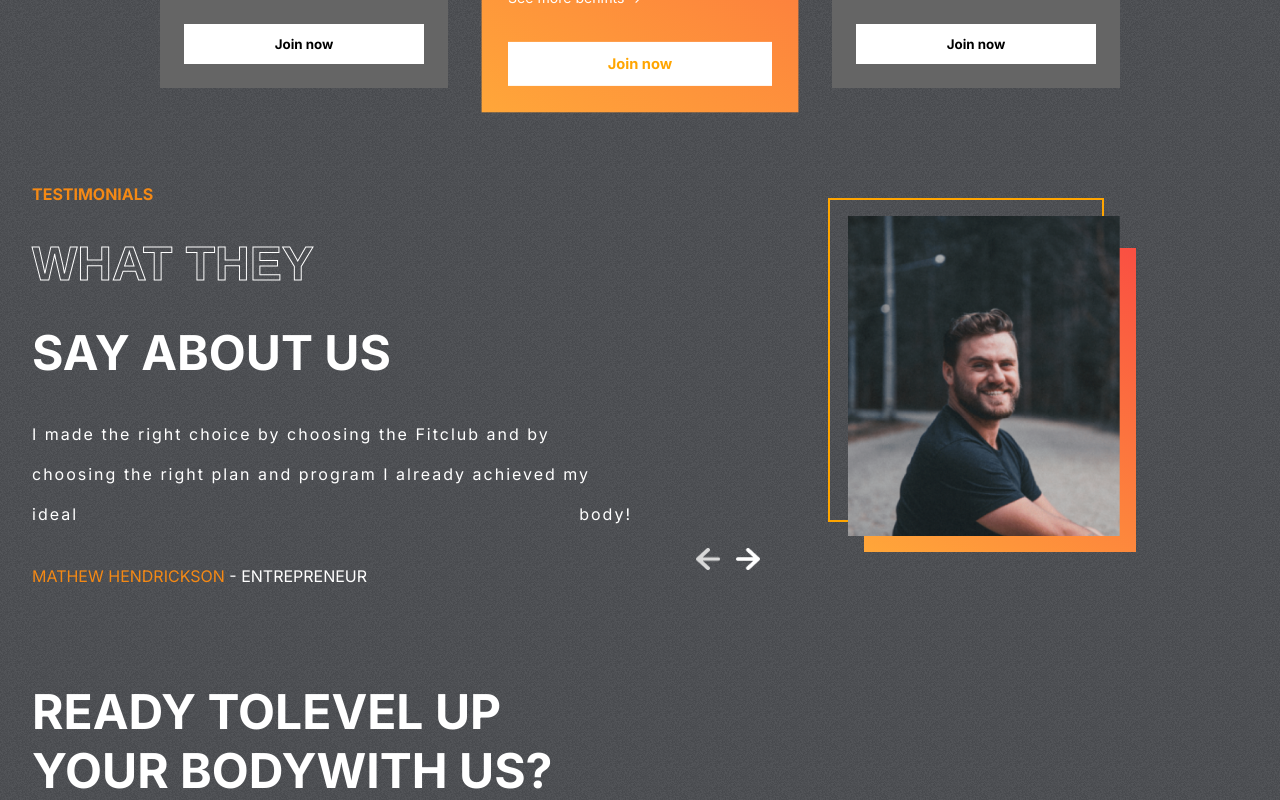
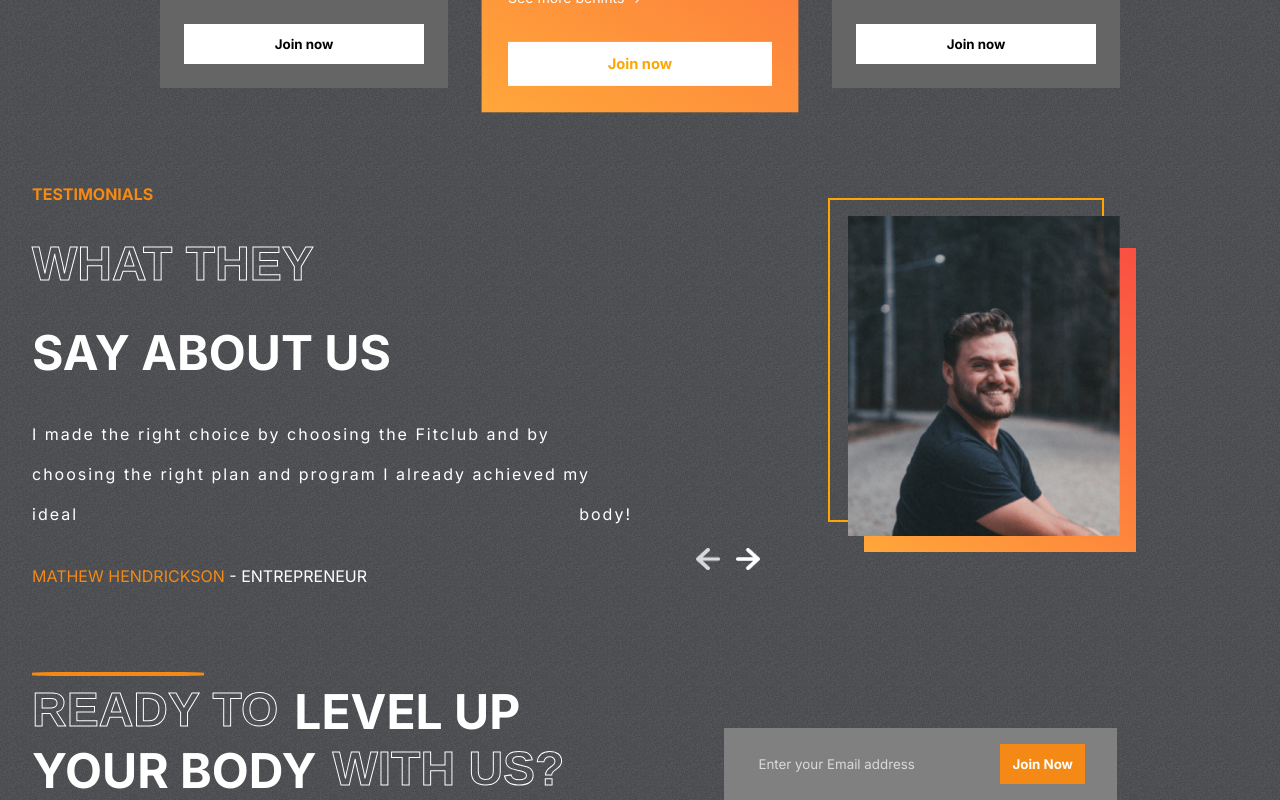
Before and after one commit to Kavimaleesha/FitClub-Starter, a React (Create React App) app: page / in a window 1280 px wide. Shown: the part 2373-3173 px from the top of the page. Built offline with nearby package versions, Linux system fonts and the light colour scheme.

Commit message:
28/02/2024
28/02/2024

```diff
--- a/src/components/Join/Join.css
+++ b/src/components/Join/Join.css
@@ -11,3 +11,45 @@
     text-transform: uppercase;
     position: relative;
 }
+
+.left-j>hr{
+    position: absolute;
+    width: 10.5rem;
+    border: 2px solid var(--orange);
+    border-radius: 20%;
+    margin: -10px 0;
+}
+
+.left-j>div{
+    display: flex;
+    gap: 1rem;
+}
+
+.right-j{
+    display: flex;
+    justify-content: center;
+    align-items: flex-end;
+}
+
+.email-container{
+    display: flex;
+    gap: 3rem;
+    background-color: gray;
+    padding: 1rem 2rem;
+}
+
+.email-container>input{
+    background-color: transparent;
+    border: none;
+    outline: none;
+    color: var(--lightgrayz);
+}
+
+::placeholder{
+    color: var(--lightgray);
+}
+
+.btn-j{
+    background-color: var(--orange);
+    color: white;
+}
--- a/src/components/Join/Join.jsx
+++ b/src/components/Join/Join.jsx
@@ -1,19 +1,27 @@
 import React from 'react';
 import './Join.css';
 const Join = () => {
+
   return (
     <div className="Join" id="join-us">
         <div className="left-j">
+        <hr/>
             <div>
-                <span>READY TO</span>
+                <span className='stroke-text'>READY TO</span>
                 <span>LEVEL UP</span>
             </div>
             <div>
                 <span>YOUR BODY</span>
-                <span>WITH US?</span>
+                <span className='stroke-text'>WITH US?</span>
             </div>
         </div>
-        <div className="right-j"></div>
+        <div className="right-j">
+
+          <form action="" className="email-container">
+            <input type="email" name="user_email" placeholder='Enter your Email address' />
+            <button className='btn btn-j'>Join Now</button>
+          </form>
+        </div>
     </div>
   );
 };
```
